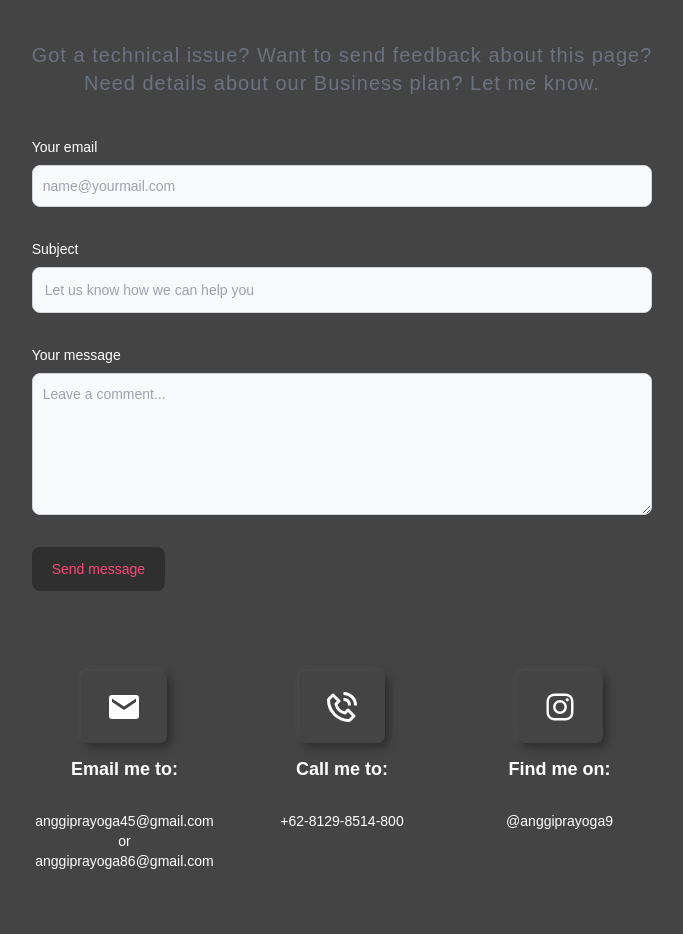
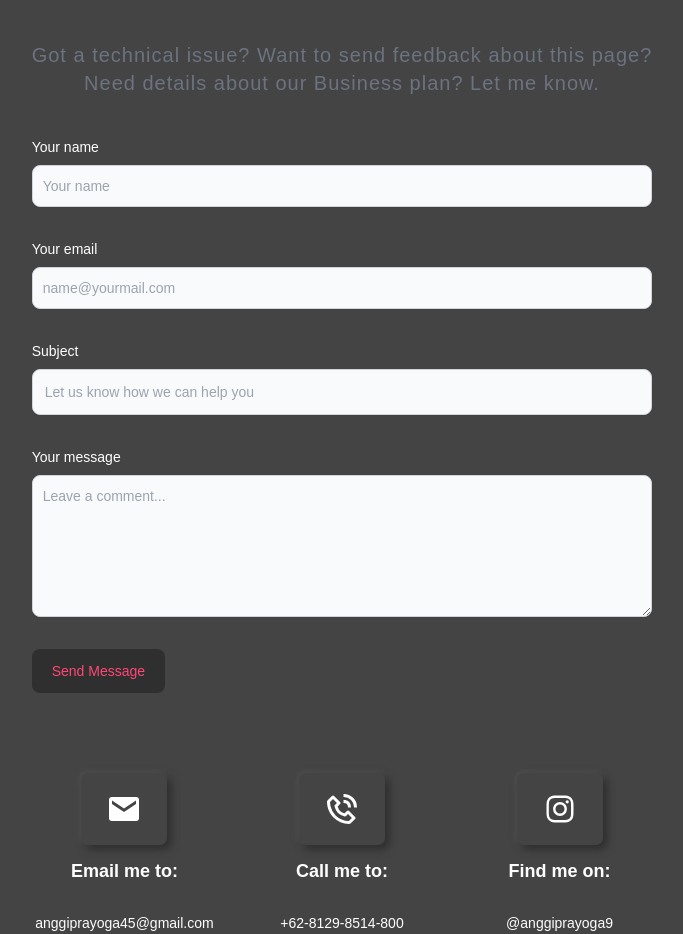
Before and after one commit to Anggiprayoga9/anggiprayoga9.github.io, a React (Create React App) app: page / in a window 1280 px wide. Shown: the part 4020-4954 px from the top of the page, without its empty margins (298-981 px from the left). Built offline with nearby package versions, Linux system fonts and the light colour scheme.

Commit message:
Fix Email Text Input Color

```diff
--- a/src/layout/contact/Contact.jsx
+++ b/src/layout/contact/Contact.jsx
@@ -20,6 +20,22 @@ const Contact = () => {
                         </p>
                         <form action="#" className='space-y-8'>
                             <div>
+                                <label htmlFor="name"
+                                    className="block mb-2 text-sm font-medium text-firstColor ">Your name
+                                </label>
+                                <input type="text" id="name"
+                                    className="shadow-sm
+                                bg-gray-50 border
+                                border-gray-300
+                                text-secondColor
+                                text-sm rounded-lg
+                                focus:ring-primary-500
+                                focus:border-primary-500
+                                block w-full p-2.5 "
+                                    placeholder="Your name"
+                                    required />
+                            </div>
+                            <div>
                                 <label htmlFor="email"
                                     className="block mb-2 text-sm font-medium text-firstColor ">Your email
                                 </label>
@@ -27,7 +43,7 @@ const Contact = () => {
                                     className="shadow-sm
                                 bg-gray-50 border
                                 border-gray-300
-                                text-firstColor
+                                text-secondColor
                                 text-sm rounded-lg
                                 focus:ring-primary-500
                                 focus:border-primary-500
@@ -41,7 +57,7 @@ const Contact = () => {
                                 </label>
                                 <input type="text" id="subject"
                                     className="block p-3 w-full
-                            text-sm text-firstColor
+                            text-sm text-secondColor
                             bg-gray-50 rounded-lg border
                             border-gray-300 shadow-sm
                             focus:ring-primary-500
@@ -55,7 +71,7 @@ const Contact = () => {
                                 </label>
                                 <textarea id="message" rows="6"
                                     className="block p-2.5 w-full text-sm
-                                text-firstColor bg-gray-50 rounded-lg
+                                text-secondColor bg-gray-50 rounded-lg
                                 shadow-sm border border-gray-300
                                 focus:ring-primary-500 focus:border-primary-500"
                                     placeholder="Leave a comment...">
@@ -68,7 +84,7 @@ const Contact = () => {
                             text-thirdColor hover:text-white
                             rounded-lg bg-primary-700 sm:w-fit
                             hover:bg-thirdColor focus:ring-4
-                            focus:outline-none focus:ring-primary-300 ">Send message
+                            focus:outline-none focus:ring-primary-300 ">Send Message
                             </button>
                         </form>
 
```
